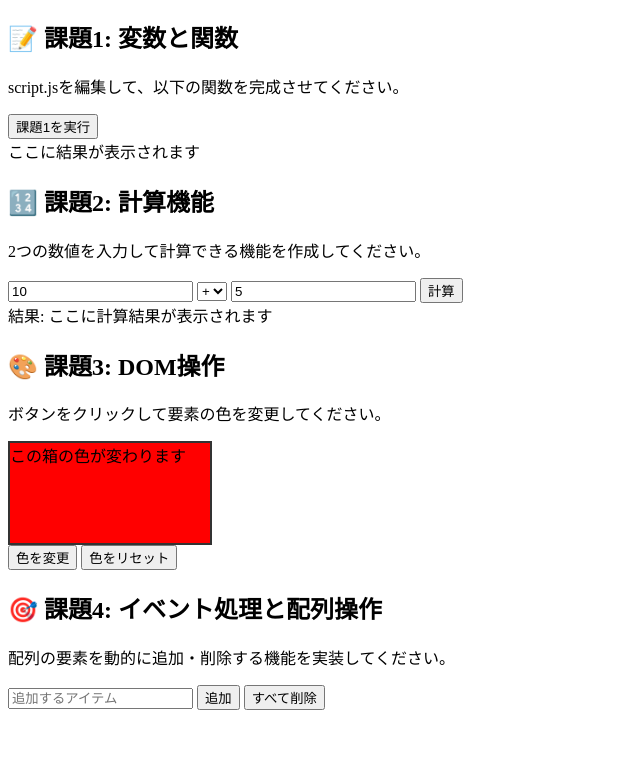
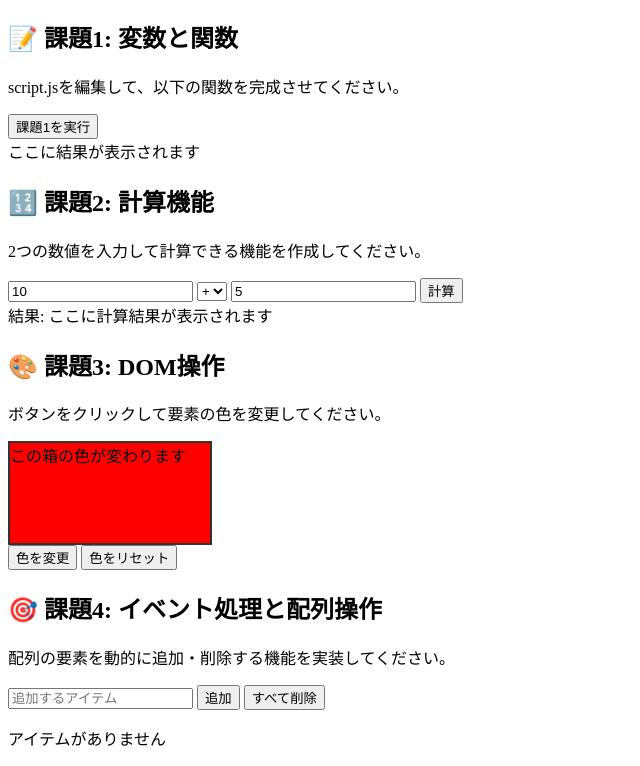
Before and after one commit to omu-AAA24266/https-omu-AAA24266.github.io, a plain HTML site: page js-practice.html in a window 1280 px wide. Shown: the part 70-836 px from the top of the page, without its empty margins (0-640 px from the left). Before the commit the page ends 800 px from the top, so only its background shows below. Drawn offline with Linux system fonts and the light colour scheme.

Commit message:
Update js-practice.html

```diff
--- a/js-practice.html
+++ b/js-practice.html
@@ -38,6 +38,6 @@
     <button onclick="addItem()">追加</button>
     <button onclick="clearItems()">すべて削除</button>
     <div id="item-list"></div>
-    <script src="js-ex0-script.js"></script>
+    <script src="js-practice-script.js"></script>
 </body>
 </html>
```
